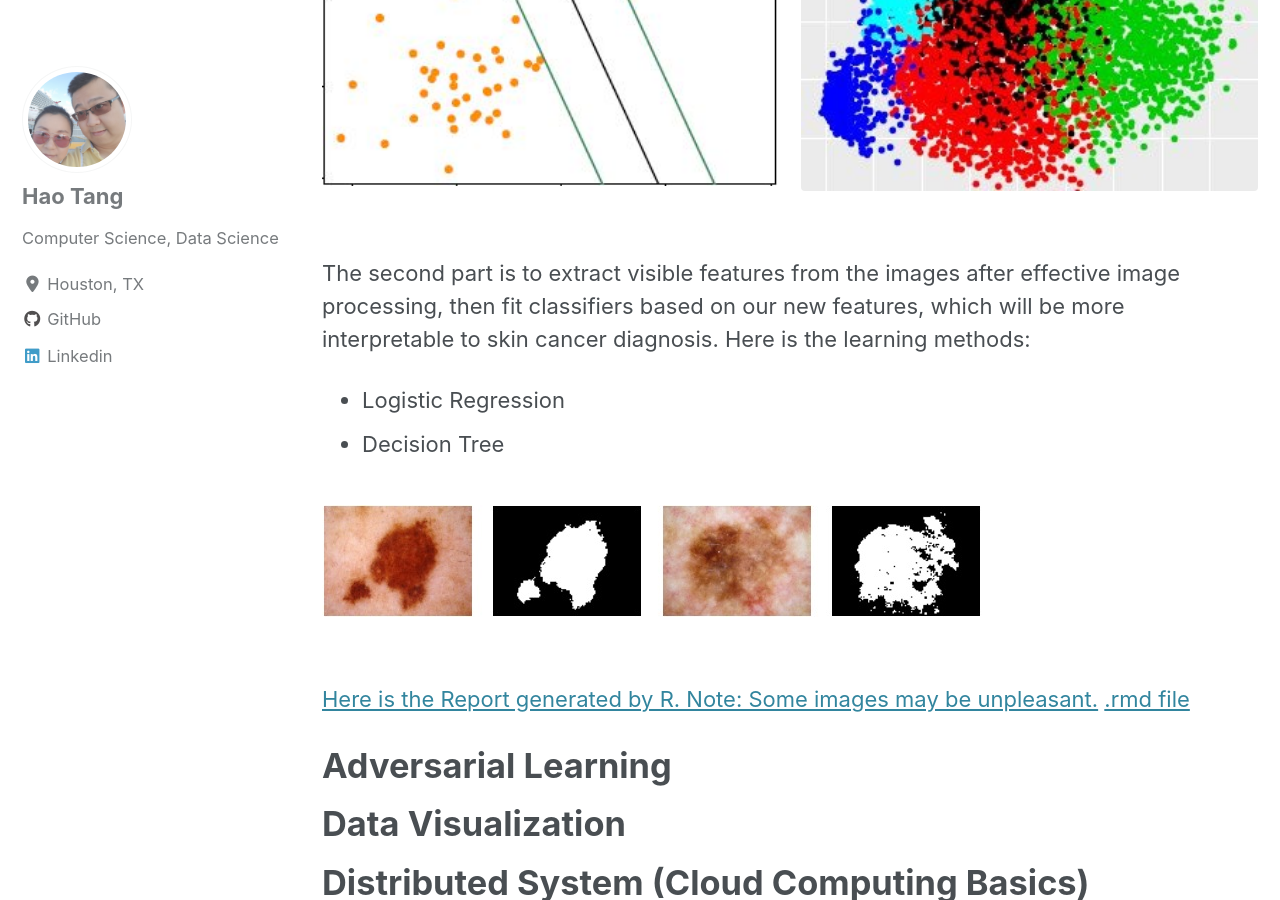
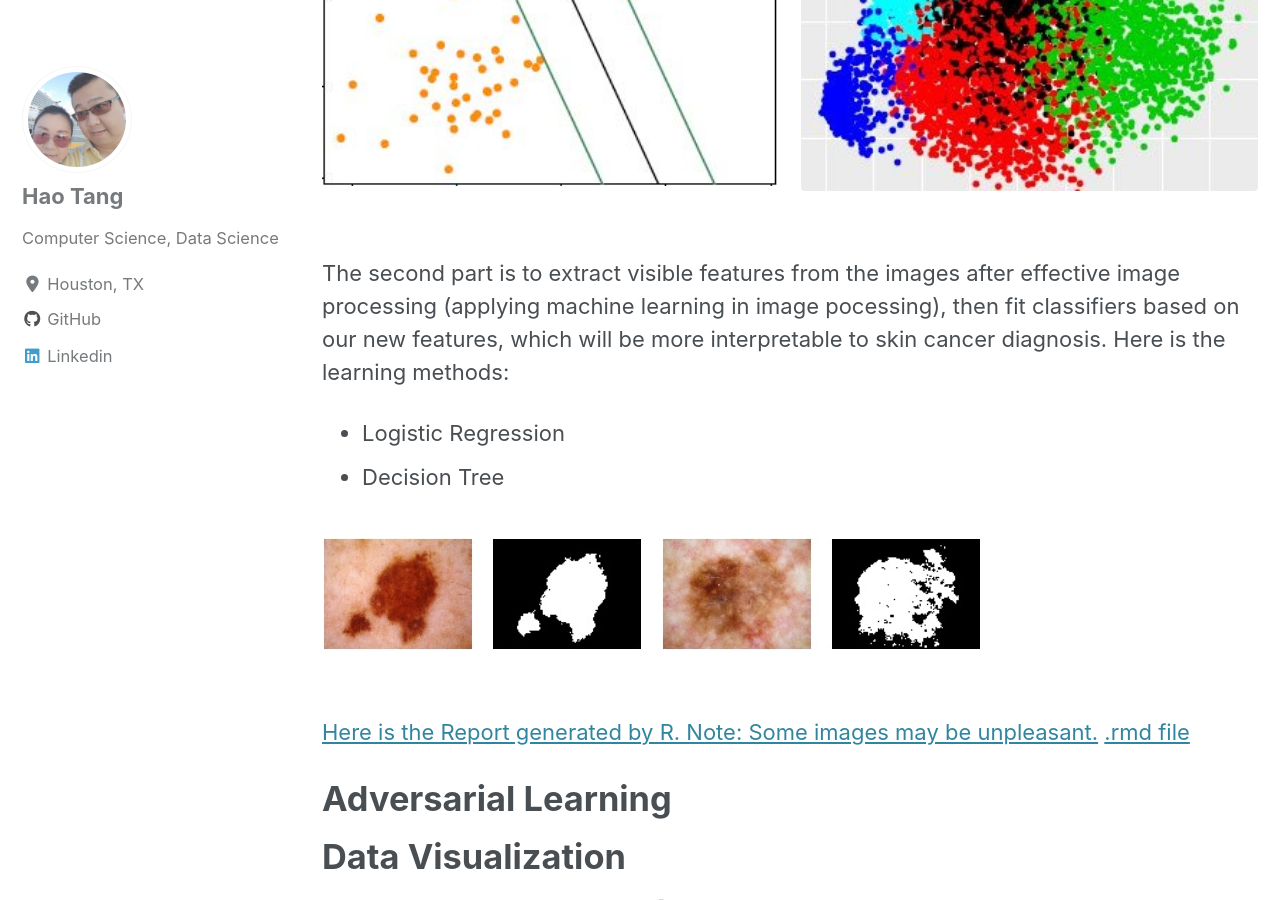
Before and after one commit to tanghao205/tanghao205.github.io, a Jekyll site: the page built from _pages/projects.md, in a window 1280 px wide and 900 px high, scrolled down 1422 px. Built offline with Jekyll 4.4.1, drawn with Linux system fonts in a browser that asks for light colours; cached includes are drawn as plain includes; nearby versions of some CDN libraries.

Commit message:
Update projects.md

```diff
--- a/_pages/projects.md
+++ b/_pages/projects.md
@@ -29,7 +29,7 @@ it is based on detection in the early stage. Regular skin self-exams is very imp
     <a href="/images/K_means.JPG"><img src="/images/K_means.JPG"></a>
 </figure>
 
-The second part is to extract visible features from the images after effective image processing, then fit classifiers based on our new features, which will be more interpretable to skin cancer diagnosis. Here is the learning methods:
+The second part is to extract visible features from the images after effective image processing (applying machine learning in image pocessing), then fit classifiers based on our new features, which will be more interpretable to skin cancer diagnosis. Here is the learning methods:
 
 - Logistic Regression
 - Decision Tree
```
